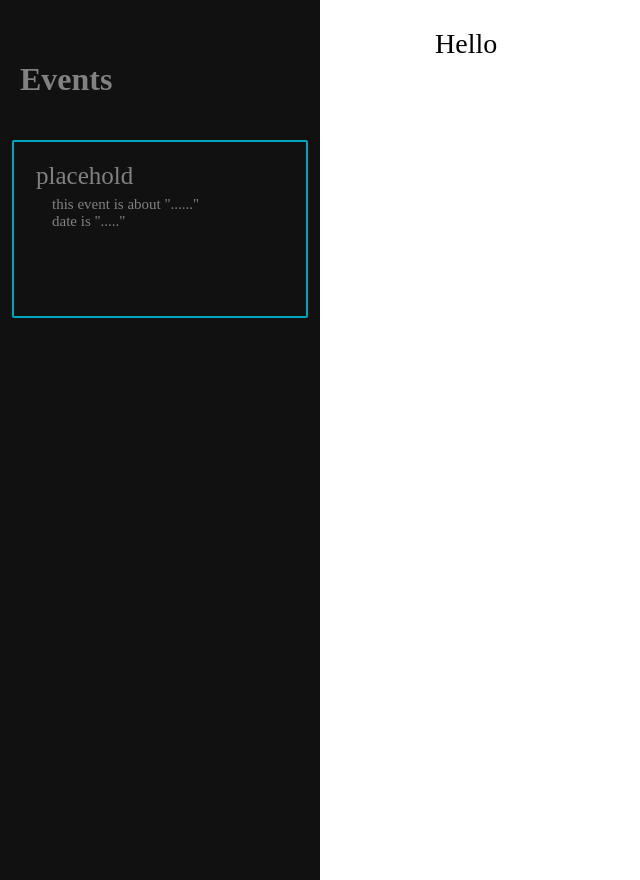
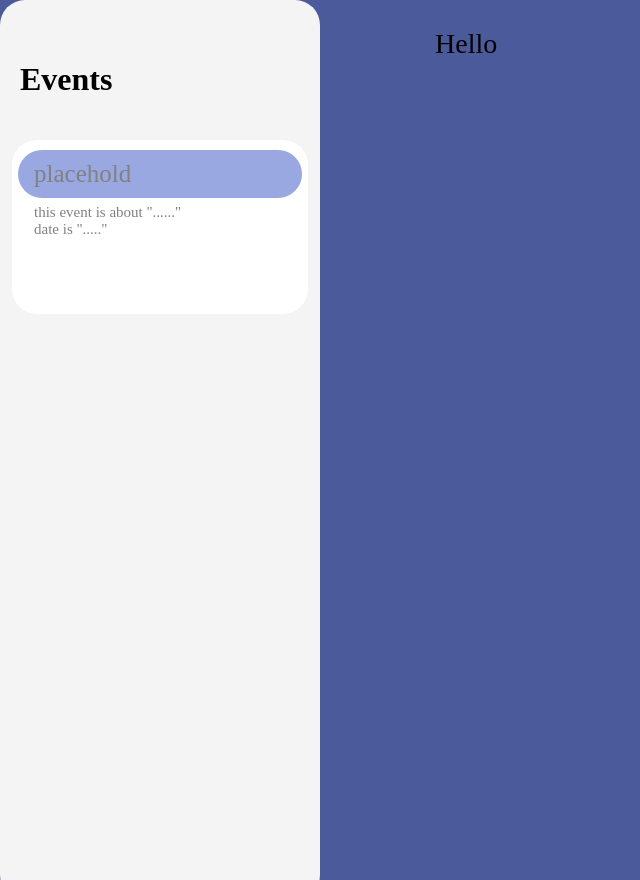
Before and after one commit to Discord-ian/ProtestTools, a Flask app: template ProtestTools/templates/event_viewer.html in a window 1280 px wide. Shown: the whole page, without its empty margins (0-640 px from the left). Run offline with Flask 3, Linux system fonts and the light colour scheme; the template is opened without the code that fills it, so the values that code supplies are empty; parts of the project's set-up code (start-up, migrations or seed data) failed here and were passed over; some libraries are stand-ins or nearby versions.

Commit message:
added style changes to eventview

```diff
--- a/ProtestTools/templates/event_viewer.html
+++ b/ProtestTools/templates/event_viewer.html
@@ -3,6 +3,7 @@
 <head>
   <meta content="width=device-width, initial-scale=1">
     <style>
+        body {background-color: rgb(74,90,154);}
         .eventbar {
           height: 100%;
           width: 25%;
@@ -10,31 +11,32 @@
           z-index: 1;
           top: 0;
           left: 0;
-          background-color: #111;
+          background-color: rgb(244,244,244);
           overflow-x: hidden;
           padding-top: 20px;
             overflow-y: scroll;
+            border-radius: 25px;
         }
         .eventbar_container{
-            border: 2px solid #00A4BD;
             padding: 10px 6px 70px 6px;
-            border-radius: 2px;
             margin-right: 12px;
             margin-left: 12px;
+            background-color: rgb(255,255,255);
+            border-radius: 25px;
         }
         .eventbar h1{
             position: relative;
             padding: 20px;
-            color: #818181;
-            border-bottom: 1px;
-            border-bottom-color: aliceblue;
         }
+
         .eventbar a {
           padding: 10px 10px 10px 16px;
           text-decoration: none;
           font-size: 25px;
           color: #818181;
           display: block;
+            background-color: rgb(154,168,226);
+            border-radius: 25px;
         }
         .eventbar a:hover {
             color: #f1f1f1;
@@ -51,6 +53,7 @@
           margin-left: 33%; /* Same as the width of the sidenav */
           font-size: 28px; /* Increased text to enable scrolling */
           padding: 0px 10px;
+            background-color: rgb(74,90,154);
         }
 
 
@@ -60,12 +63,11 @@
     <div class="eventbar">
         <h1>Events</h1>
         <div class="eventbar_container">
-            <a>placehold<br>
-                <div class ="event_info">
+            <a>placehold</a>
+            <div class ="event_info">
                     this event is about "......"<br>
                     date is "....."<br>
                 </div>
-            </a>
         </div>
     </div>
     <div class="main">
```
